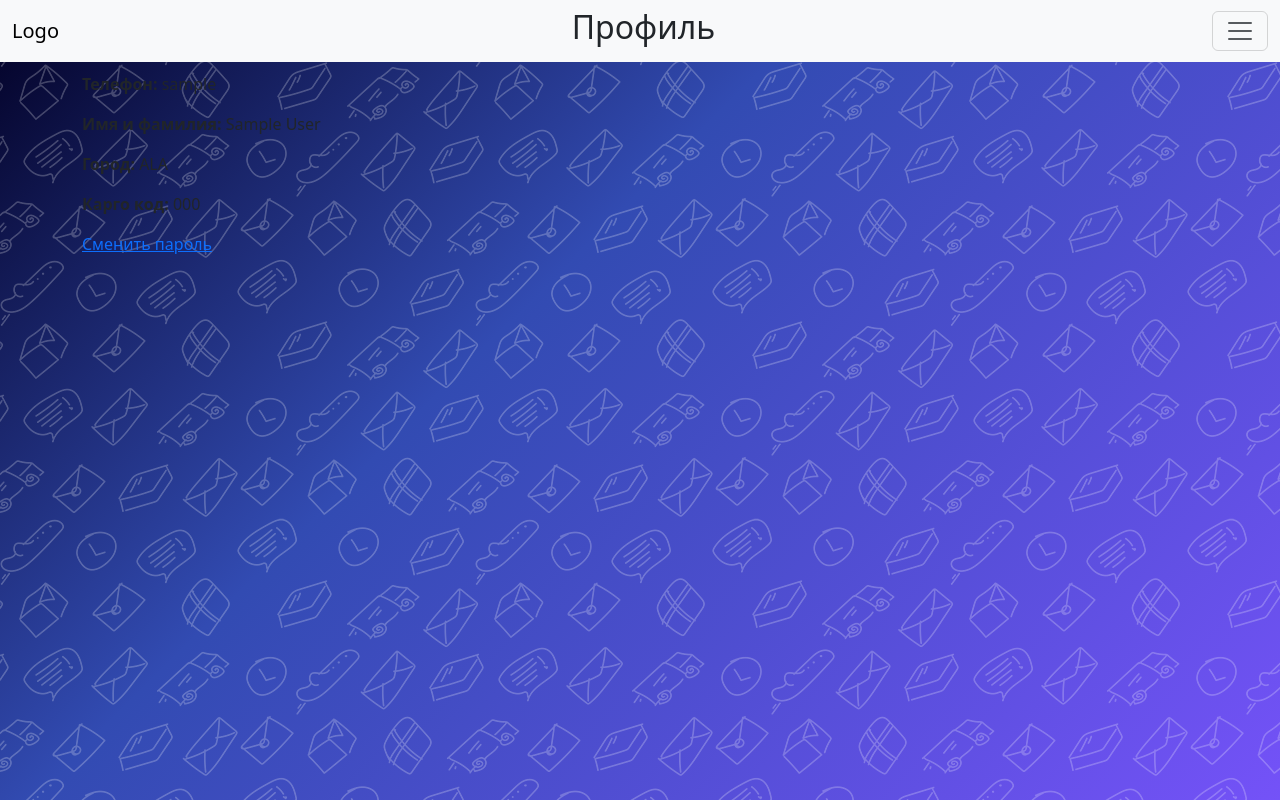
After one commit to Alex-Gryadkin/alina_cargo, a Django app: page /profile/ in a window 1280 px wide. The commit adds this page. Run offline with Django 4.2, Linux system fonts and the light colour scheme; a user stored in the database is signed in; tables that the repository leaves empty hold one stand-in row (values such as "Sample post"); some libraries are stand-ins or nearby versions.

Commit message:
Logout, profile

```diff
--- a/accounts/templates/change_password.html
+++ b/accounts/templates/change_password.html
@@ -7,9 +7,9 @@
         <form action="{% url 'accounts:change_password' %}" method="post">
             {% csrf_token %}
             <div>
-              <input name="old_password" class="form-control" type="text" placeholder="Текущий пароль" minlength="8">
-              <input name="password1" class="form-control" type="text" placeholder="Новый пароль (минимум 8 символов)" minlength="8">
-              <input name="password2" class="form-control" type="text" placeholder="Повторите новый пароль" minlength="8">
+              <input name="old_password" class="form-control" type="password" placeholder="Текущий пароль" minlength="8">
+              <input name="password1" class="form-control" type="password" placeholder="Новый пароль (минимум 8 символов)" minlength="8">
+              <input name="password2" class="form-control" type="password" placeholder="Повторите новый пароль" minlength="8">
               {{ error }}
               {{ message }}
 
--- /dev/null
+++ b/accounts/templates/profile.html
@@ -0,0 +1,24 @@
+{% extends 'index.html' %}
+{% load static %}
+
+{% block title %}
+    Профиль
+{% endblock %}
+
+{% block navtext %}
+    Профиль
+{% endblock %}
+
+{% block content %}
+
+<div class="row align-items-top h-100">
+    <div class="col-12 pt-4">
+        <p><strong>Телефон:</strong> {{user.username}}</p>
+        <p><strong>Имя и фамилия:</strong> {{cargodata.full_name}}</p>
+        <p><strong>Город:</strong> {{cargodata.city}}</p>
+        <p><strong>Карго код:</strong> {{cargodata.cargo_code}}</p>
+        <p><a href="{% url 'accounts:change_password' %}">Сменить пароль</a></p>
+    </div>
+</div>
+
+{% endblock %}
--- a/accounts/templates/register.html
+++ b/accounts/templates/register.html
@@ -10,8 +10,8 @@
             <div class="input-group input-group-lg justify-content-center">
                 <span class="input-group-text" id="basic-addon1">+7</span>
                 {{form.username}}
+                <input type="submit" class="btn btn-success" value="&#10148;">
                 {{ error }}
-                <input id="username" type="submit" class="btn btn-success" value="&#10148;">
             </div>
         </form>
 
--- a/accounts/urls.py
+++ b/accounts/urls.py
@@ -11,5 +11,7 @@ urlpatterns = [
     path('password_reset/', views.password_reset_phone, name='password_reset'),
     path('password_reset/otp/', views.password_reset_otp, name='password_reset_otp'),
     path('password_reset/otp/new_password', views.new_password, name='new_password'),
-    path('change_password/', views.change_password, name='change_password')
+    path('change_password/', views.change_password, name='change_password'),
+    path('profile/', views.profile_view, name='profile'),
+    path('logout/', views.logout_view, name='logout'),
 ]
--- a/accounts/views.py
+++ b/accounts/views.py
@@ -2,6 +2,7 @@ from django.shortcuts import render, redirect
 from django.contrib.auth import login, logout
 from .forms import AuthForm, RegisterForm
 from django.contrib.auth.models import User
+from django.contrib.auth.decorators import login_required
 from .models import OTPStorage, CargoUser, Cities
 from .mixins import send_otp
 
@@ -142,3 +143,12 @@ def change_password(request):
 
     error = 'Вы ввели неверный текущий пароль'
     return render(request, 'change_password.html', {'error': error})
+
+@login_required(login_url='accounts:login')
+def profile_view(request):
+    cargodata = CargoUser.objects.get(username=request.user)
+    return render(request, 'profile.html', {'cargodata': cargodata})
+
+def logout_view(request):
+    logout(request)
+    return redirect('accounts:login')
--- a/assets/js/main.js
+++ b/assets/js/main.js
@@ -23,4 +23,13 @@ function formReset(formId){
 
 function PhoneMask(){
     $('input[type="tel"]').mask('(999)999-99-99');
+    $('form').submit(function(){
+        $('input[type="tel"]').val($('input[type="tel"]').val().replaceAll(/[^0-9]/g,''));
+    });
 }
+
+function NavBar(){
+    $.ajax({
+
+    })
+}
--- a/assets/main.css
+++ b/assets/main.css
@@ -8,7 +8,10 @@ html,body {
     margin: 0;
     background-attachment: fixed;
  }
-
+.subnav {
+    background: rgb(2,0,36);
+    border: 1px solid red;
+}
 #notracks, .pagetitle {
     color: white;
 }
--- a/packages/templates/packages.html
+++ b/packages/templates/packages.html
@@ -11,7 +11,7 @@
 {% endblock %}
 
 {% block subnav %}
-    <div class="col-12 text-center" id="filterwrap"></div>
+    <div id="filterwrap"></div>
 {% endblock %}
 
 {% block content %}
--- a/pages/templates/page.html
+++ b/pages/templates/page.html
@@ -1,6 +1,5 @@
 {% extends 'index.html' %}
 {% load static %}
-{% load tz %}
 
 {% block title %}
     {{page.title}}
--- a/templates/index.html
+++ b/templates/index.html
@@ -4,19 +4,26 @@
 <head>
     <meta charset="utf-8">
     <meta name="viewport" content="width=device-width, initial-scale=1">
+<!-- CSS libs #Bootstrap -->
     <link href="https://cdn.jsdelivr.net/npm/bootstrap@5.3.0-alpha3/dist/css/bootstrap.min.css" rel="stylesheet" integrity="sha384-KK94CHFLLe+nY2dmCWGMq91rCGa5gtU4mk92HdvYe+M/SXH301p5ILy+dN9+nJOZ" crossorigin="anonymous">
     <link rel="stylesheet" href="{% static 'main.css' %}">
+<!-- end of CSS libs -->
+<!-- Title -->
     <title>{% block title %}{% endblock %}</title>
+<!-- end of Title -->
 </head>
 <body>
+<!-- Js libs -->
     <script src="https://code.jquery.com/jquery-3.6.4.min.js" integrity="sha256-oP6HI9z1XaZNBrJURtCoUT5SUnxFr8s3BzRl+cbzUq8=" crossorigin="anonymous"></script>
     <script src="https://cdn.jsdelivr.net/npm/bootstrap@5.3.0-alpha3/dist/js/bootstrap.bundle.min.js" integrity="sha384-ENjdO4Dr2bkBIFxQpeoTz1HIcje39Wm4jDKdf19U8gI4ddQ3GYNS7NTKfAdVQSZe" crossorigin="anonymous"></script>
     <script src="https://cdn.jsdelivr.net/npm/jquery.maskedinput@1.4.1/src/jquery.maskedinput.js" type="text/javascript"  crossorigin="anonymous"></script>
     <script src="{% static 'js/main.js' %}"></script>
+<!-- end of JS libs-->
 
+<!-- Navigation -->
     {% if user.is_authenticated %}
-    <nav class="navbar fixed-top bg-body-tertiary">
-        <div class="container-fluid justify-content-between ms-0">
+    <nav class="navbar fixed-top bg-body-tertiary pb-0">
+        <div class="container-fluid justify-content-between ms-0 mb-2">
             <a class="navbar-brand" href="{% url 'packages:list' %}">Logo</a>
             <span class="h2">
                 {% block navtext %}{% endblock %}
@@ -37,31 +44,34 @@
                         <a class="nav-link" href="{% url 'packages:list' %}">Отправления</a>
                     </li>
                     <li class="nav-item">
-                        <a class="nav-link" href="#">Профиль</a>
-                    </li>
-                    <li class="nav-item">
-                        <a class="nav-link" href="#">Как заказать</a
-                    </li>
-                    <li class="nav-item">
-                        <a class="nav-link" href="#">Как наказать</a
+                        <a class="nav-link" href="{% url 'accounts:profile' %}">Профиль</a>
                     </li>
                     <li>
-                        <a class="nav-link" href="{% url 'pages:page' slug='kak-zagruzit' %}"">Как загрузить</a>
+                        <a class="nav-link" href="{% url 'pages:page' slug='kak-zagruzit' %}">Как загрузить</a>
+                    </li>
+                    <li>
+                        <a class="nav-link" href="{% url 'pages:page' slug='instrukciya' %}">Инструкция</a>
+                    </li>
+                    <li>
+                        <a class="nav-link" href="{% url 'accounts:logout' %}">Выйти</a>
                     </li>
                 </ul>
             </div>
         </div>
-
-        <div class="container">
+<!-- Sub Nav block   -->
+        <div class="col-12 text-center bg-body-secondary">
             {% block subnav %}{% endblock %}
         </div>
     </nav>
-
+<!--    -->
+<!-- end of Navigation-->
     {% endif %}
 
+<!-- Main content block-->
     <div class="container-sm justify-content-center h-100 pt-5">
     {% block content%}
     {% endblock %}
     </div>
+<!-- end of main content block-->
 </body>
 </html>
```
